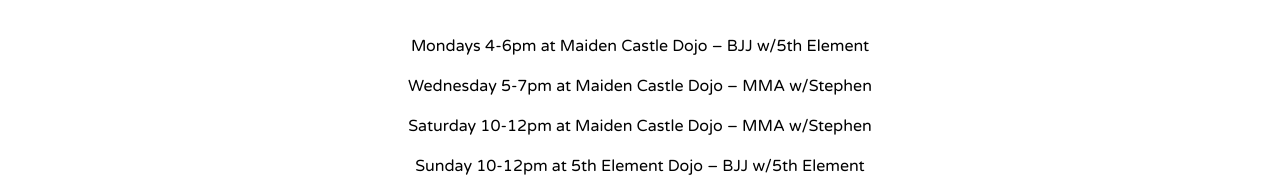
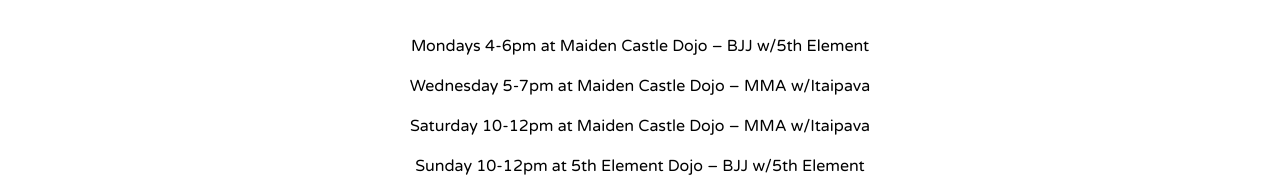
Before and after one commit to loukel/dumma, a React (Create React App) app: page / in a window 1280 px wide. Shown: the part 614-800 px from the top of the page. Built offline with nearby package versions, Linux system fonts and the light colour scheme; no server answers.

Commit message:
Updated timetable

```diff
--- a/src/features/about/TimetableDisplay.js
+++ b/src/features/about/TimetableDisplay.js
@@ -3,8 +3,8 @@ const TimetableDisplay = () => {
     <section className='text-center'>
       <h1 className="text-3xl font-bold text-center mb-5">Timetable</h1>
       <p className="p-2">Mondays 4-6pm at Maiden Castle Dojo – BJJ w/5th Element</p>
-      <p className="p-2">Wednesday 5-7pm at Maiden Castle Dojo – MMA w/Stephen</p>
-      <p className="p-2">Saturday 10-12pm at Maiden Castle Dojo – MMA w/Stephen</p>
+      <p className="p-2">Wednesday 5-7pm at Maiden Castle Dojo – MMA w/Itaipava</p>
+      <p className="p-2">Saturday 10-12pm at Maiden Castle Dojo – MMA w/Itaipava</p>
       <p className="p-2">Sunday 10-12pm at 5th Element Dojo – BJJ w/5th Element</p>
       <p className="p-2">Sunday 3-5pm at Maiden Castle – Kickboxing w/Ironworks</p>
       {/* Use grid instead wtih squares from monday to sunday */}
@@ -12,4 +12,4 @@ const TimetableDisplay = () => {
   )
 }
 
-export default TimetableDisplay;
+export default TimetableDisplay
```
